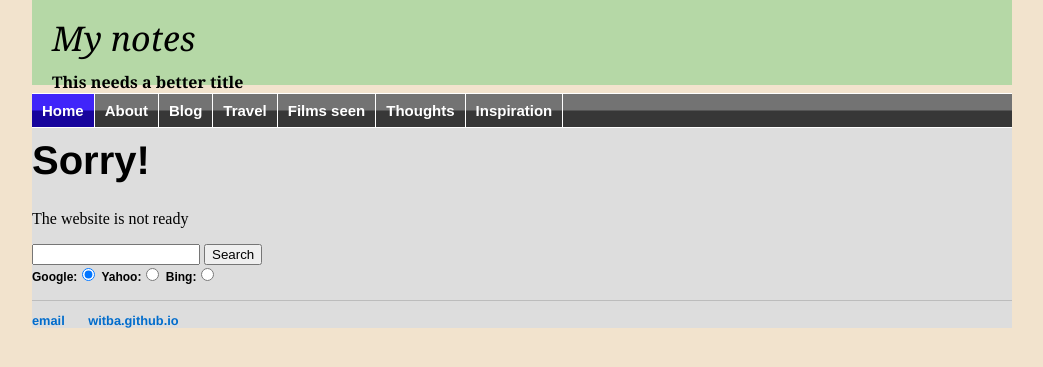
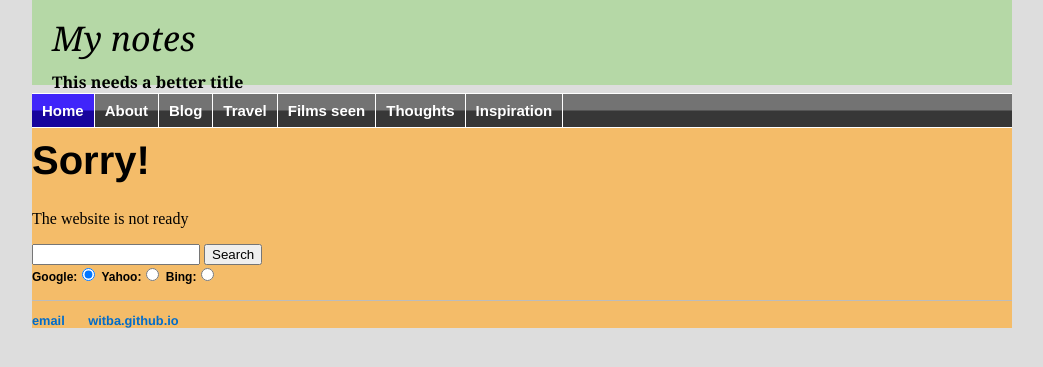
Before and after one commit to witba/witba.github.io, a Jekyll site: the page built from index.html, in a window 1280 px wide. Shown: the top 367 px of the page, without its empty margins (118-1161 px from the left). Built offline with Jekyll 4.4.1, drawn with Linux system fonts in a browser that asks for light colours.

Commit message:
Update main.css

```diff
--- a/css/main.css
+++ b/css/main.css
@@ -1,4 +1,4 @@
-body { margin:0 auto; padding:0; width: 980px; background: #f2e3cd;}
+body { margin:0 auto; padding:0; width: 980px; background: #dddddd;}
 
 #style_container {
 width: 100%;
@@ -11,7 +11,7 @@
 }
 #style_content {
 width: 100%;
-background: #dddddd;
+background: #f4bc69;  /*f2e3cd;*/
 }
 #style_title {
 padding-top: 15px;
```
